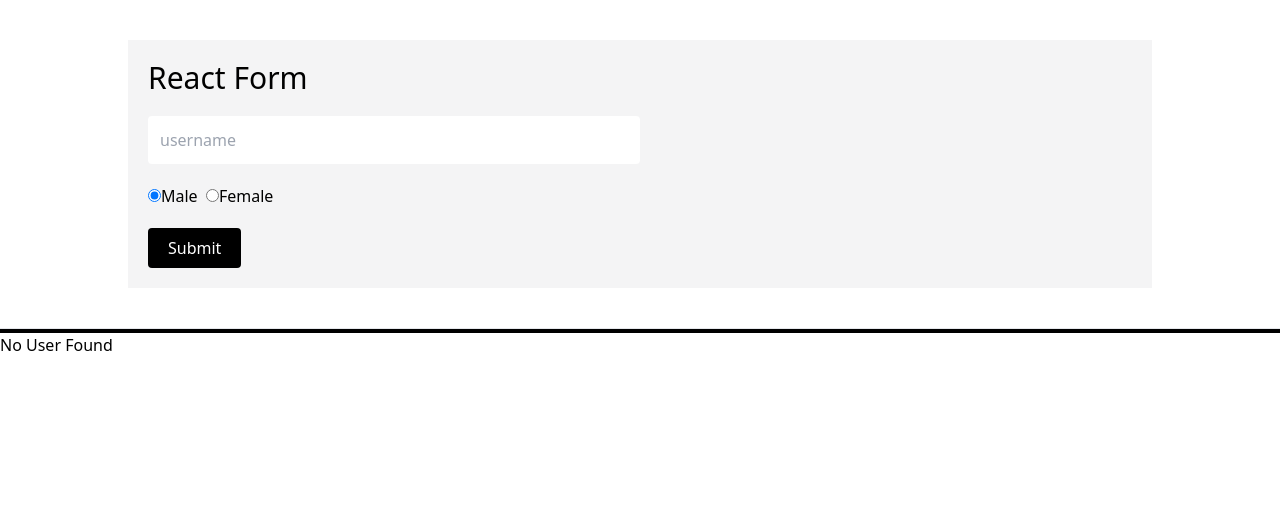
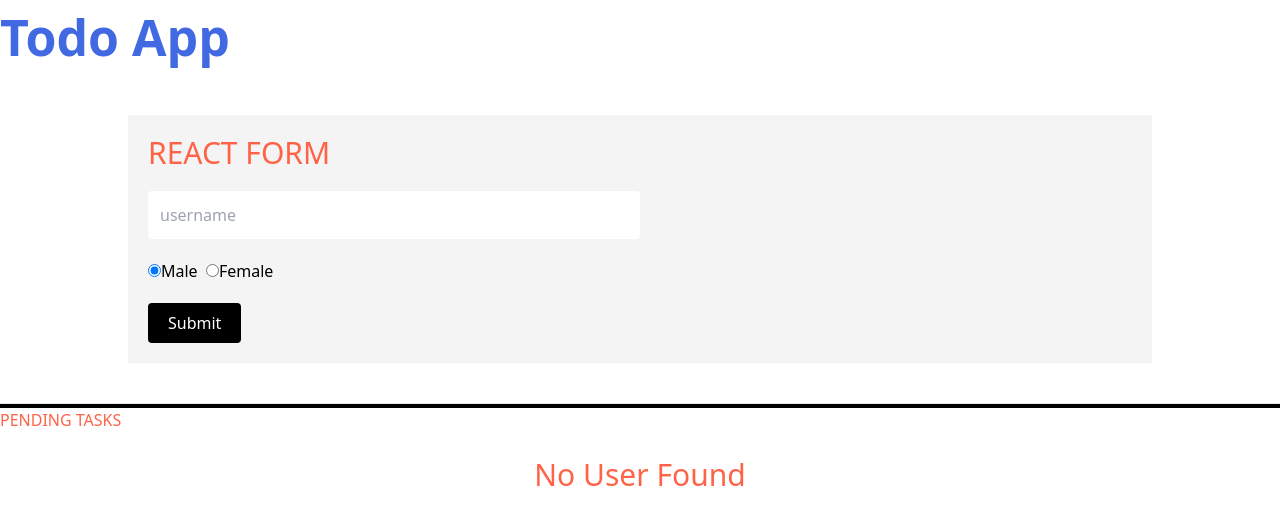
Before and after one commit to master-dhanesh/mern10react, a React (Vite) app: page /show/1 in a window 1280 px wide. Shown: the top 524 px of the page. Built offline with nearby package versions, Linux system fonts and the light colour scheme.

Commit message:
CSS | env variables

```diff
--- /dev/null
+++ b/src/App.css
@@ -0,0 +1,4 @@
+h1 {
+    font-size: 40px;
+    color: tomato;
+}
--- a/src/App.jsx
+++ b/src/App.jsx
@@ -1,10 +1,14 @@
 import { useState } from "react";
 import Create from "./components/Create";
 import Show from "./components/Show";
+
+import css from "./App.module.css";
+
 const App = () => {
     const [users, setusers] = useState([]);
     return (
         <div>
+            <h1 className={`${css.heading} ${css.weight} `}>Todo App</h1>
             <Create users={users} setusers={setusers} />
             <hr className="h-[5px] bg-black " />
             <Show users={users} setusers={setusers} />
--- /dev/null
+++ b/src/App.module.css
@@ -0,0 +1,7 @@
+.heading {
+    font-size: 50px;
+    color: royalblue;
+}
+.weight {
+    font-weight: 900;
+}
--- a/src/components/Create.jsx
+++ b/src/components/Create.jsx
@@ -1,4 +1,5 @@
 import { useState } from "react";
+import "../App.css";
 
 const Create = (props) => {
     const users = props.users;
@@ -28,7 +29,9 @@ const Create = (props) => {
             onSubmit={SubmitHandler}
             className="w-[80%] mx-auto p-5 my-10 bg-zinc-100"
         >
-            <h1 className="text-3xl mb-5">React Form</h1>
+            <h1 className="text-3xl mb-5">
+                {import.meta.env.VITE_FORM_HEADING}
+            </h1>
 
             <input
                 name="username"
--- a/src/components/Show.jsx
+++ b/src/components/Show.jsx
@@ -8,17 +8,36 @@ const Show = (props) => {
         setusers(copyusers);
     };
 
+    const mystyle = {
+        marginBottom: "10px",
+        marginLeft: "20px",
+        fontSize: "20px",
+    };
     return (
+        <>
+            <h1>{import.meta.env.VITE_LIST_HEADING}</h1>
             <ol>
-            {users.length > 0
-                ? users.map((user, index) => (
-                      <li key={index}>
+                {users.length > 0 ? (
+                    users.map((user, index) => (
+                        <li style={mystyle} key={index}>
                             {user.username} &nbsp;
                             <span onClick={() => DeleteHandler(index)}>❌</span>
                         </li>
                     ))
-                : "No User Found"}
+                ) : (
+                    <h1
+                        style={{
+                            fontSize: "30px",
+                            textAlign: "center",
+                            color: "tomato",
+                            marginTop: "20px",
+                        }}
+                    >
+                        No User Found
+                    </h1>
+                )}
             </ol>
+        </>
     );
 };
 
```
Also changed, not shown: 1 other file (tests, documents, lock files or other folders). Lines whose indentation alone changed are shown as unchanged.
